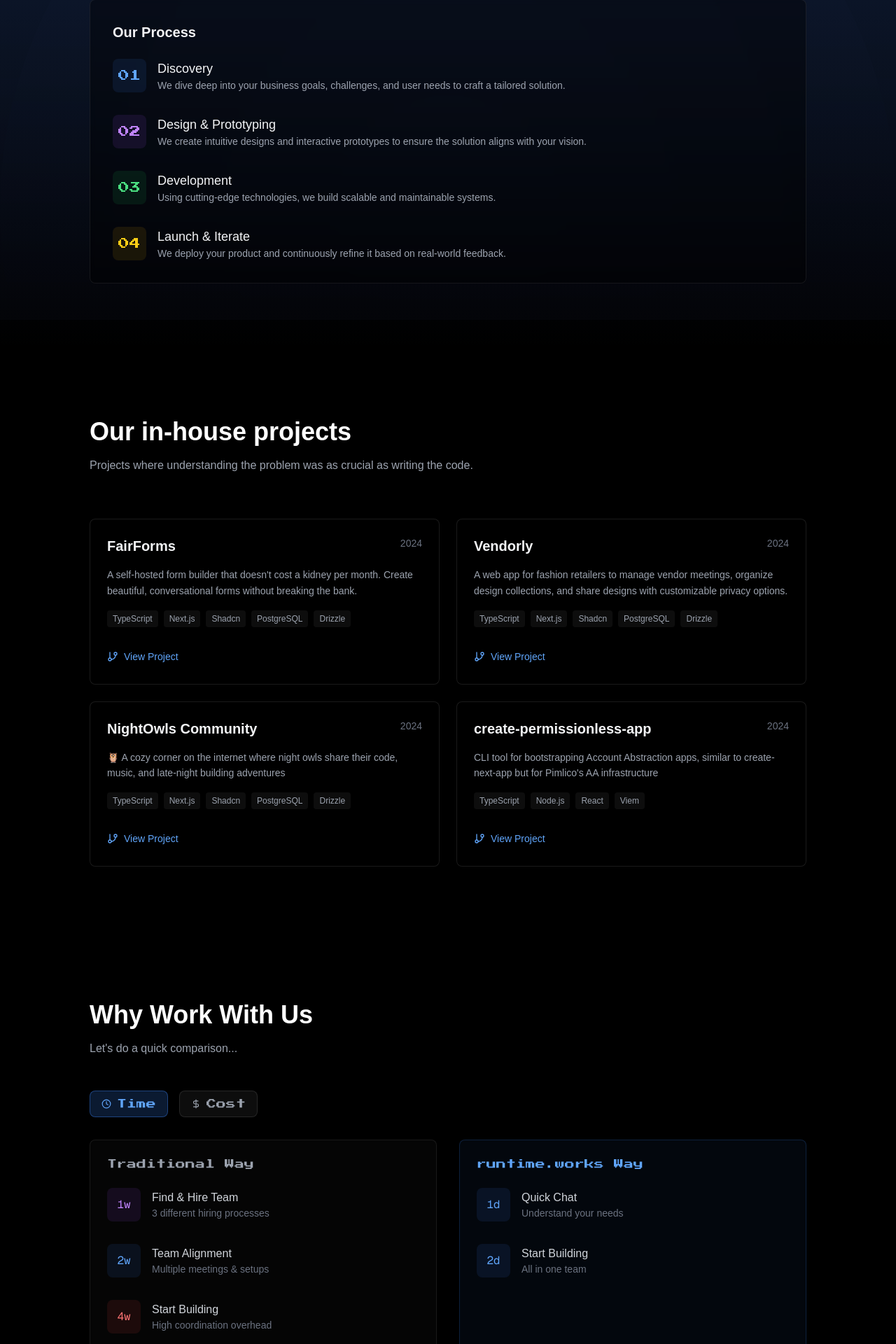
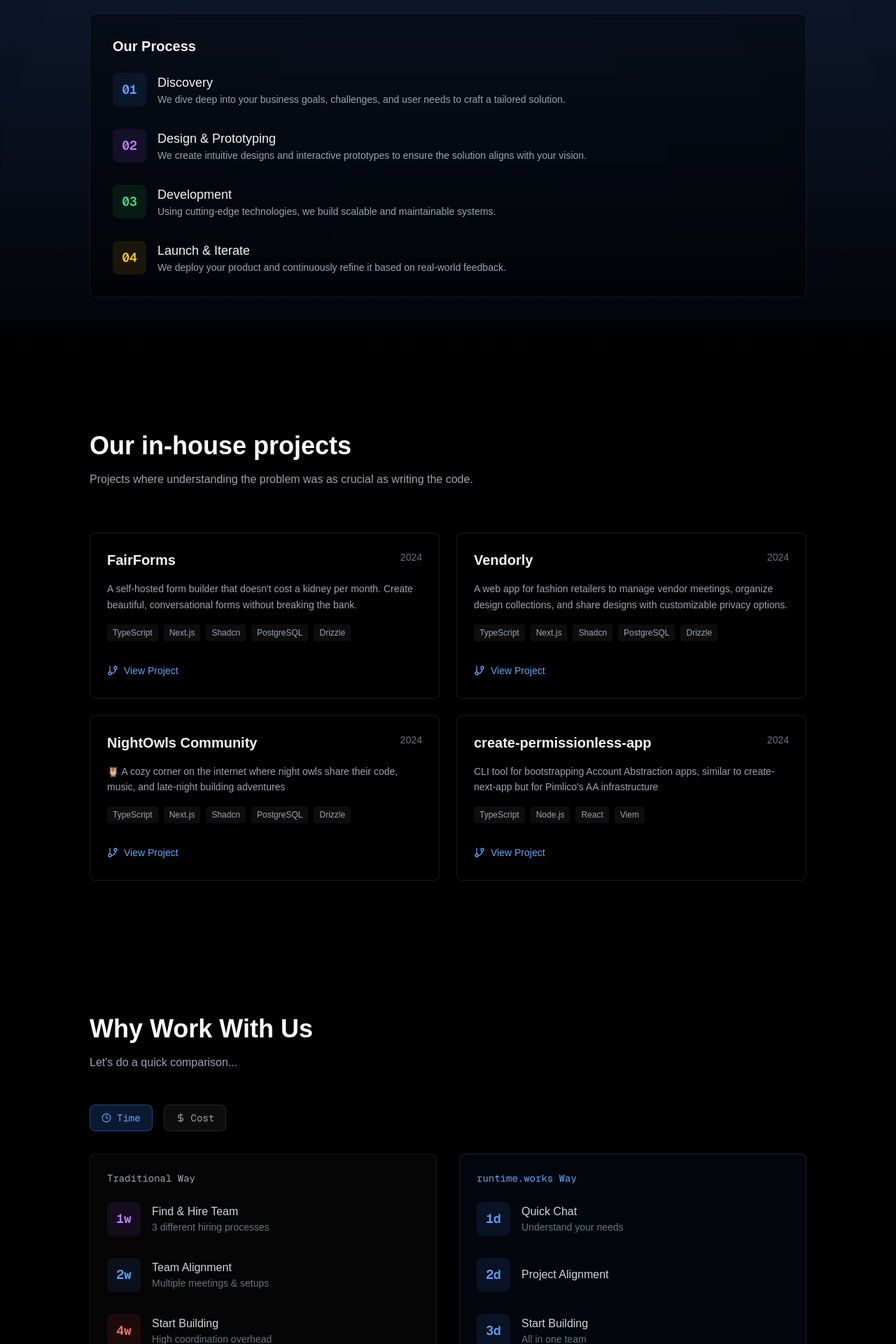
Before and after one commit to SouravInsights/runtime-works, a Next.js app: page / in a window 1280 px wide. Shown: the part 343-2263 px from the top of the page at 70% size. Built offline with nearby package versions, Linux system fonts and the light colour scheme.

Commit message:
fix: styles
- refactor the existing styles.
- Add the Project Alignment to runtime.works Path.

```diff
--- a/app/components/PixelArtFooter.tsx
+++ b/app/components/PixelArtFooter.tsx
@@ -52,11 +52,11 @@ const PixelFooter = () => {
       {/* Footer Content */}
       <div className="relative bg-black/40 backdrop-blur-sm py-16">
         <div className="container mx-auto px-6">
-          <div className="max-w-3xl mx-auto text-center space-y-6">
-            <p className="font-pixel text-sm md:text-base text-gray-400 leading-relaxed">
+          <div className="max-w-5xl mx-auto text-center space-y-6">
+            <p className="font-mono text-3xl text-gray-400 leading-relaxed">
               "The best way to predict the future is to invent it."
             </p>
-            <p className="font-pixel text-xs text-gray-500">― Alan Kay</p>
+            <p className="font-mono text-2xl text-gray-500">― Alan Kay</p>
           </div>
 
           {/* Bottom Bar - Simplified and more responsive */}
--- a/app/page.tsx
+++ b/app/page.tsx
@@ -167,9 +167,9 @@ const LandingPage = () => {
               className="space-y-8"
             >
               <div className="space-y-4">
-                <h1 className="font-geistMono text-2xl md:text-4xl font-bold">
+                <h1 className="font-mono text-2xl md:text-6xl font-medium">
                   <span className="text-transparent bg-clip-text bg-green-400">
-                    runtime.works
+                    runtime works
                   </span>
                 </h1>
 
@@ -222,7 +222,9 @@ const LandingPage = () => {
                   {/* Step 1 */}
                   <div className="flex flex-col md:flex-row items-start gap-4">
                     <div className="w-12 h-12 bg-blue-500/10 rounded-lg flex items-center justify-center">
-                      <span className="text-blue-400 font-pixel">01</span>
+                      <span className="text-blue-400 font-mono text-lg font-semibold">
+                        01
+                      </span>
                     </div>
                     <div>
                       <h4 className="text-lg font-medium text-gray-100">
@@ -238,7 +240,9 @@ const LandingPage = () => {
                   {/* Step 2 */}
                   <div className="flex flex-col md:flex-row items-start gap-4">
                     <div className="w-12 h-12 bg-purple-500/10 rounded-lg flex items-center justify-center">
-                      <span className="text-purple-400 font-pixel">02</span>
+                      <span className="text-purple-400 font-mono text-lg font-semibold">
+                        02
+                      </span>
                     </div>
                     <div>
                       <h4 className="text-lg font-medium text-gray-100">
@@ -254,7 +258,9 @@ const LandingPage = () => {
                   {/* Step 3 */}
                   <div className="flex flex-col md:flex-row items-start gap-4">
                     <div className="w-12 h-12 bg-green-500/10 rounded-lg flex items-center justify-center">
-                      <span className="text-green-400 font-pixel">03</span>
+                      <span className="text-green-400 font-mono text-lg font-semibold">
+                        03
+                      </span>
                     </div>
                     <div>
                       <h4 className="text-lg font-medium text-gray-100">
@@ -270,7 +276,9 @@ const LandingPage = () => {
                   {/* Step 4 */}
                   <div className="flex flex-col md:flex-row items-start gap-4">
                     <div className="w-12 h-12 bg-yellow-500/10 rounded-lg flex items-center justify-center">
-                      <span className="text-yellow-400 font-pixel">04</span>
+                      <span className="text-yellow-400 font-mono text-lg font-semibold">
+                        04
+                      </span>
                     </div>
                     <div>
                       <h4 className="text-lg font-medium text-gray-100">
@@ -331,7 +339,7 @@ const LandingPage = () => {
               transition={{ duration: 0.5 }}
               className="text-center space-y-8"
             >
-              <h2 className="font-geistMono text-xl md:text-4xl font-bold">
+              <h2 className="font-mono text-xl md:text-4xl font-bold">
                 Let's Build Something
               </h2>
               <p className="text-gray-400 max-w-2xl mx-auto">
@@ -397,7 +405,7 @@ const WhyWorkWithUs = () => {
   };
 
   const calculateRuntimeCost = () => {
-    return 350 * 160; // Our team rate
+    return 60 * 160; // Our team rate
   };
 
   return (
@@ -420,7 +428,7 @@ const WhyWorkWithUs = () => {
               <button
                 key={id}
                 onClick={() => setActiveView(id as "time" | "cost")}
-                className={`px-4 py-2 font-pixel text-sm rounded-lg transition-colors flex items-center gap-2
+                className={`px-4 py-2 font-mono text-sm rounded-lg transition-colors flex items-center gap-2
                   ${
                     activeView === id
                       ? "bg-blue-500/20 border border-blue-500/40 text-blue-400"
@@ -447,7 +455,7 @@ const WhyWorkWithUs = () => {
               onMouseLeave={() => setActiveComparison(null)}
             >
               <div className="pb-24">
-                <h3 className="font-pixel text-sm text-gray-400 mb-6">
+                <h3 className="font-mono text-sm text-gray-400 mb-6">
                   Traditional Way
                 </h3>
 
@@ -463,7 +471,7 @@ const WhyWorkWithUs = () => {
                       <div className="space-y-8">
                         <div className="flex items-center gap-4">
                           <div className="w-12 h-12 bg-purple-500/10 rounded-lg flex items-center justify-center">
-                            <span className="font-mono text-purple-400">
+                            <span className="font-mono text-lg font-semibold text-purple-400 ">
                               1w
                             </span>
                           </div>
@@ -479,7 +487,9 @@ const WhyWorkWithUs = () => {
 
                         <div className="flex items-center gap-4">
                           <div className="w-12 h-12 bg-blue-500/10 rounded-lg flex items-center justify-center">
-                            <span className="font-mono text-blue-400">2w</span>
+                            <span className="font-mono text-lg font-semibold text-blue-400">
+                              2w
+                            </span>
                           </div>
                           <div>
                             <div className="text-gray-300">Team Alignment</div>
@@ -491,7 +501,9 @@ const WhyWorkWithUs = () => {
 
                         <div className="flex items-center gap-4">
                           <div className="w-12 h-12 bg-red-500/10 rounded-lg flex items-center justify-center">
-                            <span className="font-mono text-red-400">4w</span>
+                            <span className="font-mono text-lg font-semibold text-red-400">
+                              4w
+                            </span>
                           </div>
                           <div>
                             <div className="text-gray-300">Start Building</div>
@@ -505,7 +517,9 @@ const WhyWorkWithUs = () => {
                       <div className="space-y-8">
                         <div className="flex items-center gap-4">
                           <div className="w-12 h-12 bg-purple-500/10 rounded-lg flex items-center justify-center">
-                            <span className="font-mono text-purple-400">$</span>
+                            <span className="font-mono font-semibold text-purple-400">
+                              $
+                            </span>
                           </div>
                           <div className="flex-1">
                             <div className="text-gray-300 mb-2">Designer</div>
@@ -525,7 +539,9 @@ const WhyWorkWithUs = () => {
 
                         <div className="flex items-center gap-4">
                           <div className="w-12 h-12 bg-blue-500/10 rounded-lg flex items-center justify-center">
-                            <span className="font-mono text-blue-400">$</span>
+                            <span className="font-mono font-semibold text-blue-400">
+                              $
+                            </span>
                           </div>
                           <div className="flex-1">
                             <div className="text-gray-300 mb-2">
@@ -546,7 +562,9 @@ const WhyWorkWithUs = () => {
 
                         <div className="flex items-center gap-4">
                           <div className="w-12 h-12 bg-green-500/10 rounded-lg flex items-center justify-center">
-                            <span className="font-mono text-green-400">$</span>
+                            <span className="font-mono font-semibold text-green-400">
+                              $
+                            </span>
                           </div>
                           <div className="flex-1">
                             <div className="text-gray-300 mb-2">
@@ -597,7 +615,7 @@ const WhyWorkWithUs = () => {
               onMouseLeave={() => setActiveComparison(null)}
             >
               <div className="pb-24">
-                <h3 className="font-pixel text-sm text-blue-400 mb-6">
+                <h3 className="font-mono text-sm text-blue-400 mb-6">
                   runtime.works Way
                 </h3>
 
@@ -613,7 +631,9 @@ const WhyWorkWithUs = () => {
                       <div className="space-y-8">
                         <div className="flex items-center gap-4">
                           <div className="w-12 h-12 bg-blue-500/10 rounded-lg flex items-center justify-center">
-                            <span className="font-mono text-blue-400">1d</span>
+                            <span className="font-mono text-lg font-semibold text-blue-400">
+                              1d
+                            </span>
                           </div>
                           <div>
                             <div className="text-gray-300">Quick Chat</div>
@@ -625,7 +645,25 @@ const WhyWorkWithUs = () => {
 
                         <div className="flex items-center gap-4">
                           <div className="w-12 h-12 bg-blue-500/10 rounded-lg flex items-center justify-center">
-                            <span className="font-mono text-blue-400">2d</span>
+                            <span className="font-mono text-lg font-semibold text-blue-400">
+                              2d
+                            </span>
+                          </div>
+                          <div>
+                            <div className="text-gray-300">
+                              Project Alignment
+                            </div>
+                            {/* <div className="text-sm text-gray-500">
+                              All in one team
+                            </div> */}
+                          </div>
+                        </div>
+
+                        <div className="flex items-center gap-4">
+                          <div className="w-12 h-12 bg-blue-500/10 rounded-lg flex items-center justify-center">
+                            <span className="font-mono text-lg font-semibold text-blue-400">
+                              3d
+                            </span>
                           </div>
                           <div>
                             <div className="text-gray-300">Start Building</div>
@@ -639,7 +677,9 @@ const WhyWorkWithUs = () => {
                       <div className="space-y-8">
                         <div className="flex items-center gap-4">
                           <div className="w-12 h-12 bg-blue-500/10 rounded-lg flex items-center justify-center">
-                            <span className="font-mono text-blue-400">$</span>
+                            <span className="font-mono font-semibold text-blue-400">
+                              $
+                            </span>
                           </div>
                           <div className="flex-1">
                             <div className="text-gray-300 mb-2">
@@ -696,7 +736,7 @@ const WhyWorkWithUs = () => {
 
           {/* "Real Reasons" section */}
           <div className="mt-24 text-center">
-            <p className="text-sm text-gray-500 font-pixel mb-16">
+            <p className="text-sm text-gray-500 font-mono mb-16">
               But here's why you should really work with us...
             </p>
 
@@ -704,7 +744,7 @@ const WhyWorkWithUs = () => {
               {["Deep Understanding", "Quality First", "Full Ownership"].map(
                 (reason, i) => (
                   <div key={i} className="text-left">
-                    <div className="text-blue-400 font-pixel mb-2">
+                    <div className="text-blue-400 font-mono mb-2">
                       {String(i + 1).padStart(2, "0")}
                     </div>
                     <h3 className="text-gray-300 mb-2">{reason}</h3>
```
